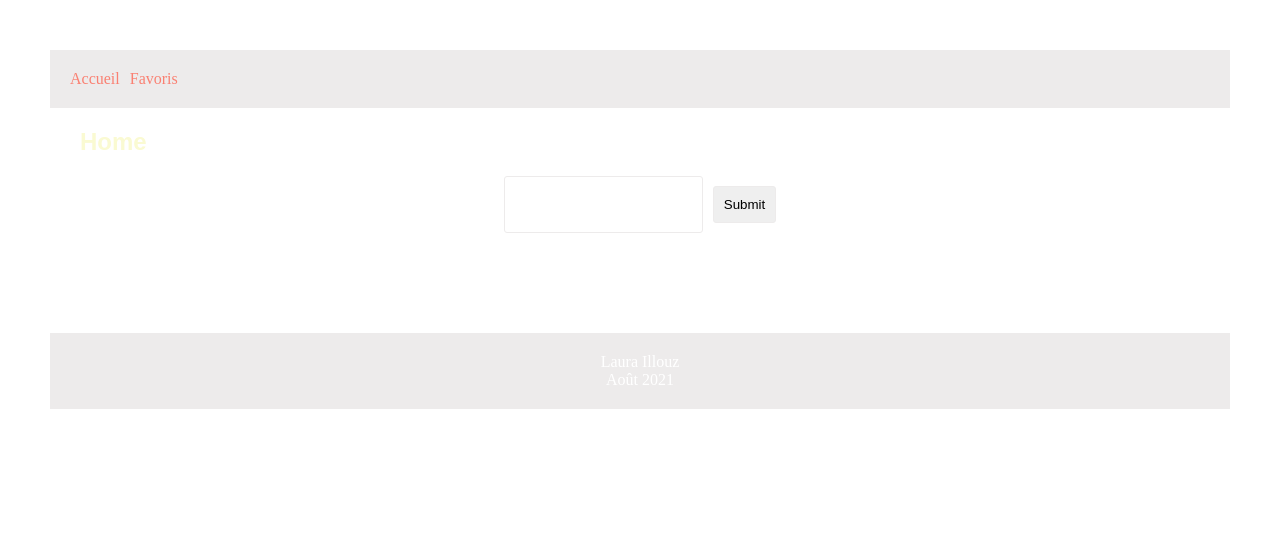
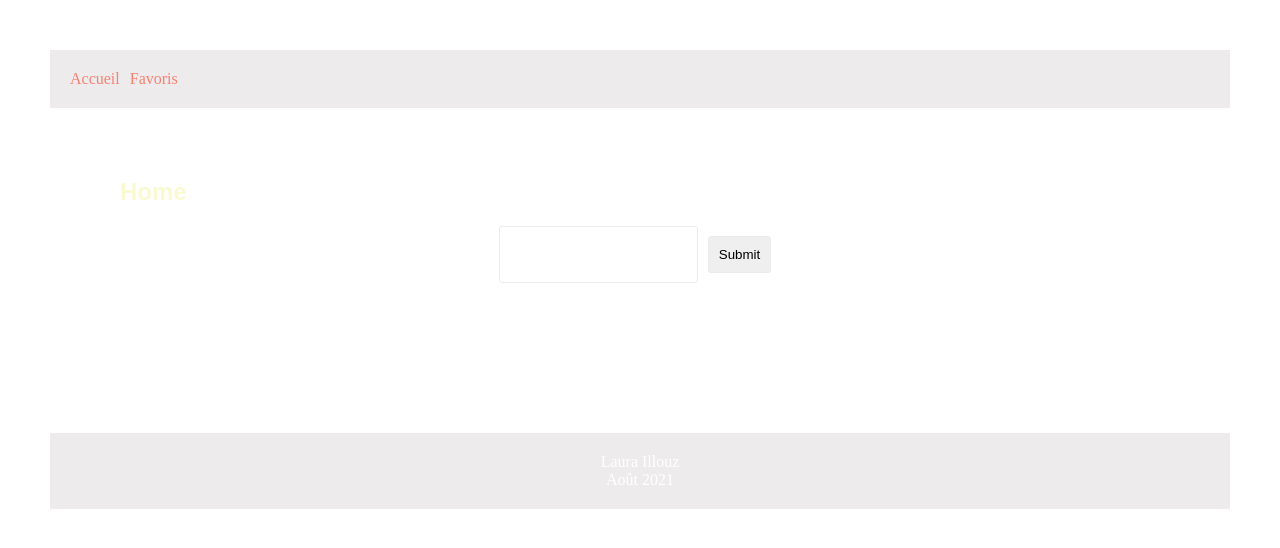
Before and after one commit to Lauraillouz/digitous-react, a React (Create React App) app in the folder weather/: page / in a window 1280 px wide. Shown: the top 548 px of the page. Built offline with nearby package versions, Linux system fonts and the light colour scheme.

Commit message:
fixed css

```diff
--- a/weather/src/App.css
+++ b/weather/src/App.css
@@ -85,7 +85,9 @@ html {
 
 /* CityCard */
 .cityCard {
-  margin: 20px;
+  background-color: rgba(255, 255, 255, 0.5);
+  padding: 20px;
+  margin: 0 50px 0 50px;
 }
 hr {
   border: 0.5px solid rgb(237, 235, 235);
--- a/weather/src/views/Home.js
+++ b/weather/src/views/Home.js
@@ -15,11 +15,11 @@ const Background = styled.div`
       case "Clear":
         return "url('./img/sun.jpeg')";
       case "Snow":
-        return "url('./img/snow.jpeg";
+        return "url('./img/snow.jpeg')";
       case "Mist":
-        return "url('./img/mist.jpeg";
+        return "url('./img/mist.jpeg')";
       case "Thunderstorm":
-        return "url('./img/thunderstorm.jpeg";
+        return "url('./img/thunderstorm.jpeg')";
       default:
         console.log("sorry", props.weather);
     }
@@ -73,9 +73,10 @@ const Home = () => {
         backgroundPosition: "center",
         backgroundSize: "cover",
         backgroundRepeat: "no-repeat",
+        padding: "50px",
       }}
     >
-      <div className="ms-10">
+      <div>
         <h2 className="title p-20">Home</h2>
 
         <form
@@ -92,7 +93,7 @@ const Home = () => {
         </form>
 
         {city && weather && temperature ? (
-          <div className="mt-30">
+          <div className="mt-30 cityCard">
             <p className="m-10 center">City: {city}</p>
             <hr></hr>
             <p className="m-10 center">
```
